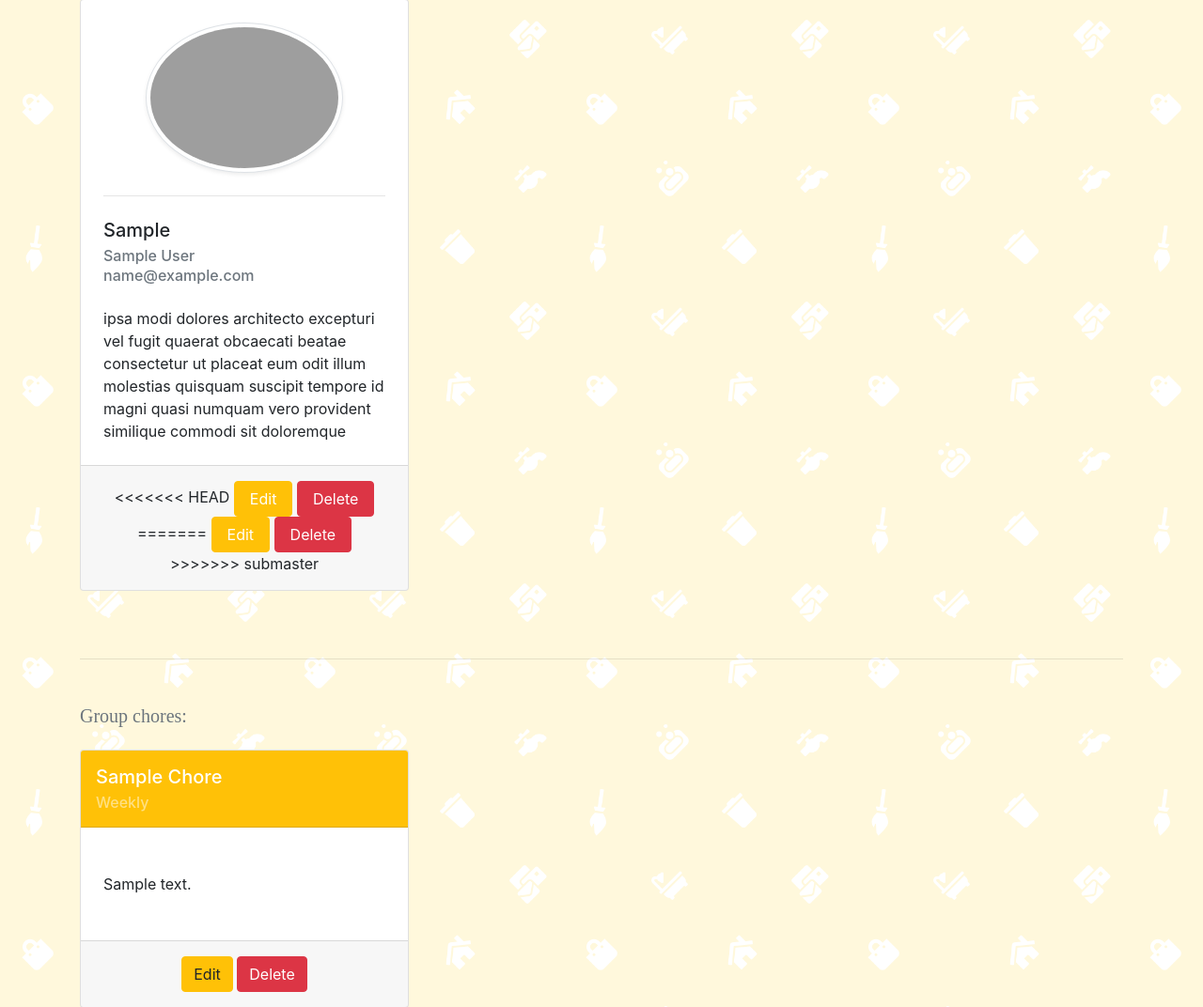
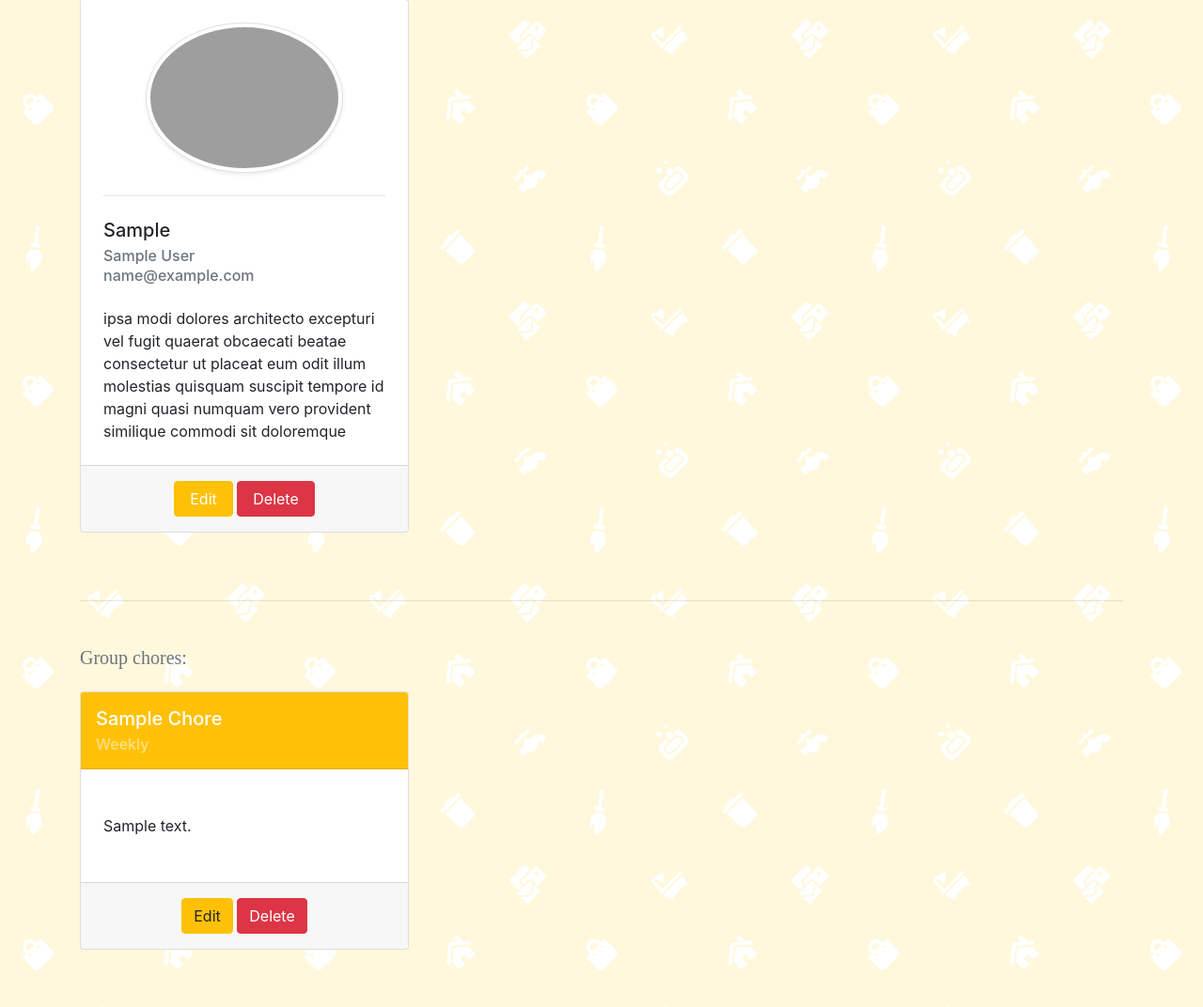
Before and after one commit to anya-pich/housewerk, a Django app: page /group/ in a window 1280 px wide. Shown: the part 524-1596 px from the top of the page at 94% size. Run offline with Django 3.2, Linux system fonts and the light colour scheme; a user stored in the database is signed in; tables that the repository leaves empty hold one stand-in row (values such as "Sample post"); some libraries are stand-ins or nearby versions; some web fonts are replaced; grey boxes are pictures that could not be loaded.

Commit message:
merge commit

```diff
--- a/main_app/templates/group/index.html
+++ b/main_app/templates/group/index.html
@@ -56,14 +56,8 @@
         </div>
         {% if home.manager == request.user.profile %}
           <div class="card-footer px-4 text-center">
-<<<<<<< HEAD
-            <a href="{% url 'profile_edit' %}" class="btn btn-warning text-white px-3">Edit</a>
+            <a href="{% url 'member_detail' profile.id home.id  %}" class="btn btn-warning text-white px-3">Edit</a>
             <a href="{% url 'profile_delete' user.id %}" class="btn btn-danger text-white px-3">Delete</a>
-=======
-
-             <a href="{% url 'member_detail' profile.id home.id  %}" class="btn btn-warning text-white px-3">Edit</a>
-            <a href="/group/{{ home.pk }}/member/{{ profile.id }}/remove" class="btn btn-danger text-white px-3">Delete</a>
->>>>>>> submaster
           </div>
         {% endif %}
       </div>
```
Also changed, not shown: main_app/urls.py (+1 -7 lines).
